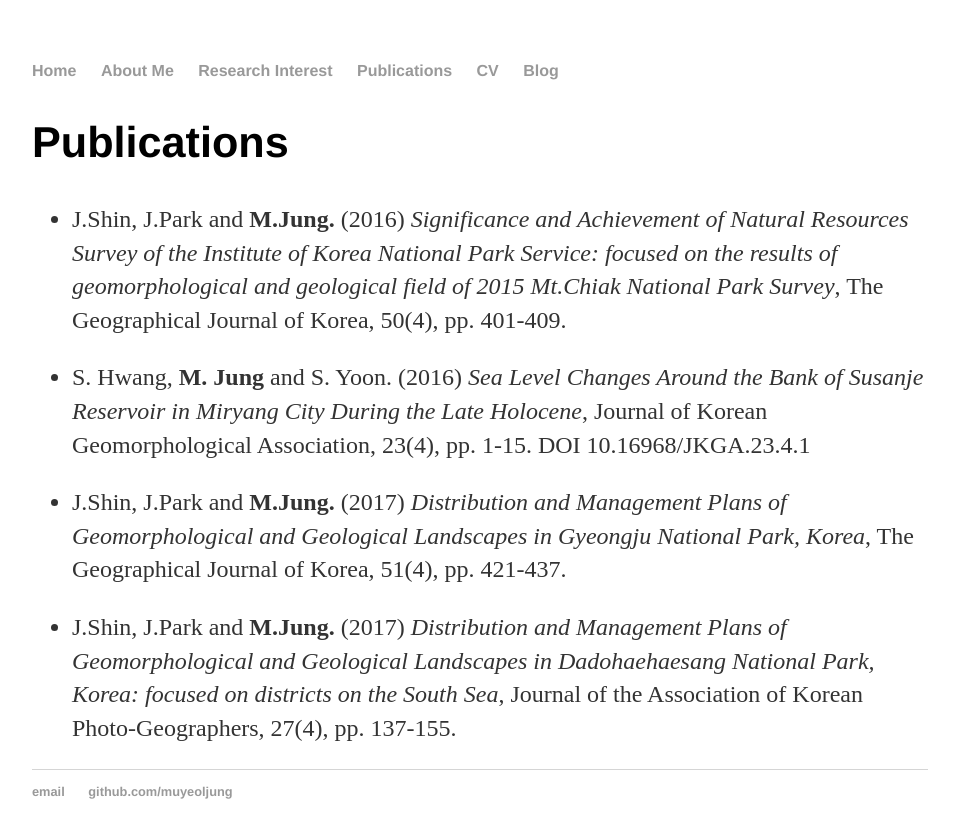
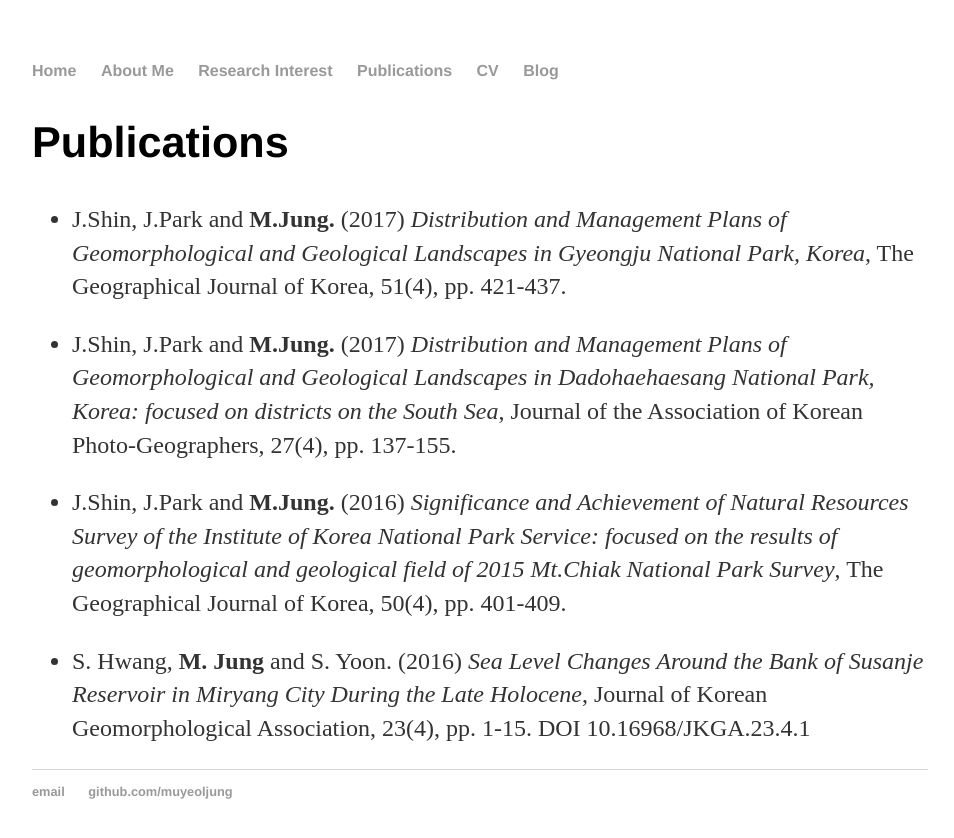
Before and after one commit to muyeoljung/muyeoljung.github.io, a Jekyll site: the page built from publications/index.html, in a window 1280 px wide. Shown: the top 838 px of the page, without its empty margins (160-1114 px from the left). Built offline with Jekyll 4.4.1, drawn with Linux system fonts in a browser that asks for light colours; part of the change alters nothing that is shown.

```diff
--- a/publications/index.html
+++ b/publications/index.html
@@ -5,14 +5,15 @@ title: Publications
 
 	<div class="publications">
 			<h2>Publications</h2>
-		<ul><li>J.Shin, J.Park and <b>M.Jung.</b> (2016) <i> Significance and Achievement of Natural Resources Survey of the Institute of Korea
-National Park Service: focused on the results of geomorphological and geological field of 2015 Mt.Chiak National
-Park Survey</i>, The Geographical Journal of Korea, 50(4), pp. 401-409.</li></ul>
-		<ul><li>S. Hwang, <b>M. Jung</b> and S. Yoon. (2016) <i> Sea Level Changes Around the Bank of Susanje Reservoir in Miryang City During the Late Holocene</i>, Journal of Korean Geomorphological Association, 23(4), pp. 1-15. DOI 10.16968/JKGA.23.4.1</li></ul>
+
 		<ul><li>J.Shin, J.Park and <b>M.Jung.</b> (2017) <i> Distribution and Management Plans of Geomorphological and Geological
 Landscapes in Gyeongju National Park, Korea</i>, The Geographical Journal of Korea, 51(4), pp. 421-437.</li></ul>
 		<ul><li>J.Shin, J.Park and <b>M.Jung.</b> (2017) <i> Distribution and Management Plans of Geomorphological and Geological
 Landscapes in Dadohaehaesang National Park, Korea: focused on districts on the South Sea</i>, Journal of the
 Association of Korean Photo-Geographers, 27(4), pp. 137-155.</li></ul>
+		<ul><li>J.Shin, J.Park and <b>M.Jung.</b> (2016) <i> Significance and Achievement of Natural Resources Survey of the Institute of Korea
+National Park Service: focused on the results of geomorphological and geological field of 2015 Mt.Chiak National
+Park Survey</i>, The Geographical Journal of Korea, 50(4), pp. 401-409.</li></ul>
+		<ul><li>S. Hwang, <b>M. Jung</b> and S. Yoon. (2016) <i> Sea Level Changes Around the Bank of Susanje Reservoir in Miryang City During the Late Holocene</i>, Journal of Korean Geomorphological Association, 23(4), pp. 1-15. DOI 10.16968/JKGA.23.4.1</li></ul>
 
 	</div>
```
